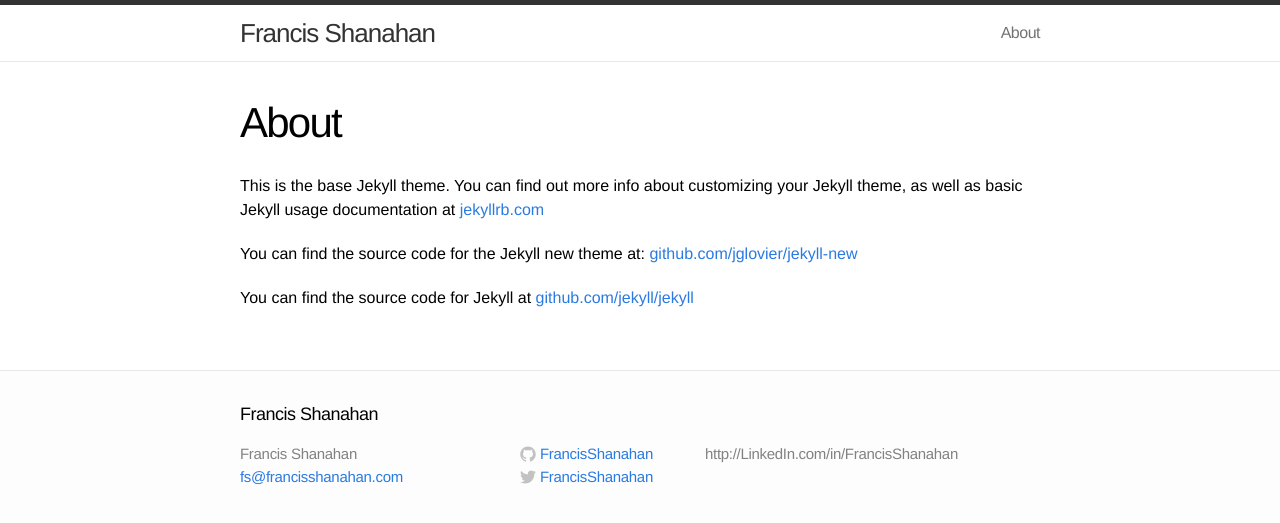
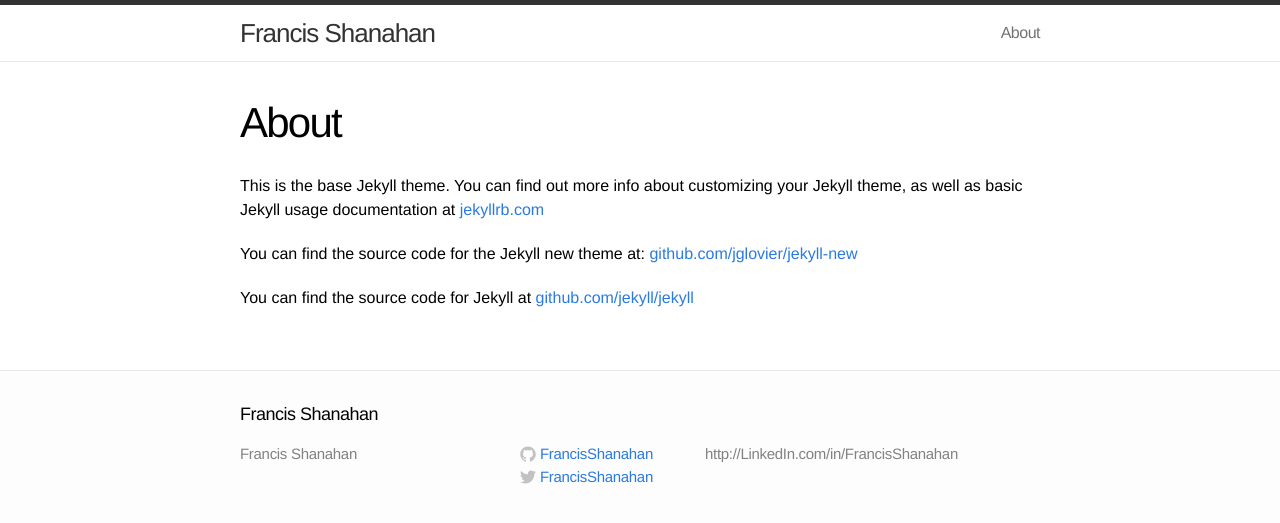
Before and after one commit to FrancisShanahan/francisshanahan.github.io, a Jekyll site: the page built from about.md, in a window 1280 px wide. Shown: the top 523 px of the page. Built offline with Jekyll 4.4.1, drawn with Linux system fonts in a browser that asks for light colours.

Commit message:
Updated _config.yml

```diff
--- a/_config.yml
+++ b/_config.yml
@@ -1,6 +1,6 @@
 # Site settings
 title: Francis Shanahan
-email: fs@francisshanahan.com
+email:
 description: "http://LinkedIn.com/in/FrancisShanahan"
 baseurl: ""
 url: "http://FrancisShanahan.com"
```
